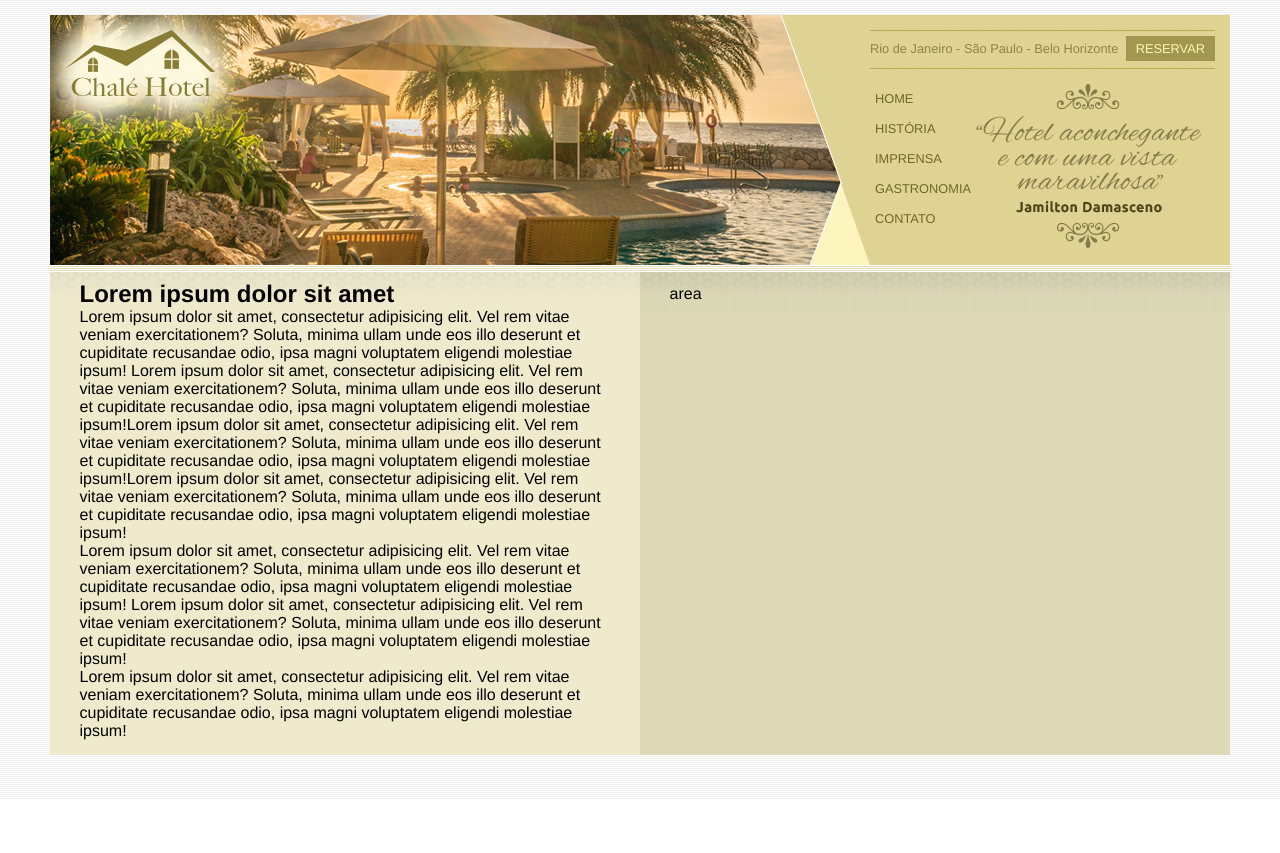
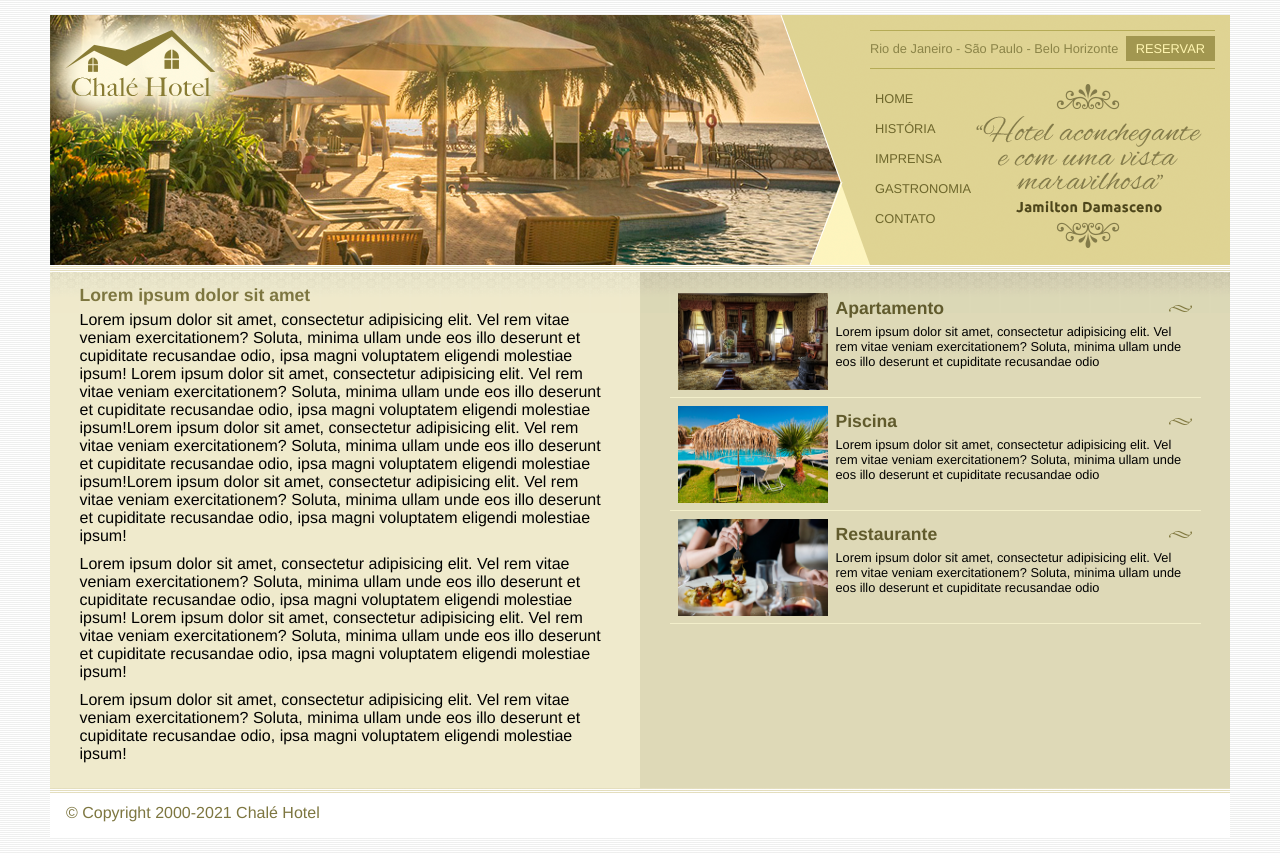
Before and after one commit to betocoutinho/chale-hotel, a plain HTML site: page index.html in a window 1280 px wide. Before the commit the page ends 800 px from the top, so only its background shows below. Drawn offline with Linux system fonts and the light colour scheme.

Commit message:
Conteudo lateral e rodapé

```diff
--- a/css/style.css
+++ b/css/style.css
@@ -7,6 +7,10 @@ body {
     font-family: Helvetica, "Trebuchet MS", sans-serif;
     background: #fff url(../img/bg.png);
     margin: 15px;
+}
+
+a {
+    text-decoration: none;
 }
 
 #container {
@@ -120,6 +124,12 @@ ul#navegacao a:hover {
     padding: 15px 0;
 }
 
+.conteudo {
+    margin: 0 auto;
+    width: 90%;
+
+}
+
 #area-lateral {
     float: right;
     width: 50%;
@@ -127,12 +137,53 @@ ul#navegacao a:hover {
     padding: 20px 0;
 }
 
-.conteudo {
-    margin: 0 auto;
-    width: 90%;
+#beneficios li {
+    padding: 8px;
+    border-bottom: 1px solid #f3efcb;
+    height: 6em;
+}
+
+#beneficios li:hover {
+    background: #f6f3d6;
+    cursor: pointer;
+}
+
+#beneficios li a h3 {
+    font-size: 1.1em;
+    color: #615b2d;
+    padding: 5px 0;
+    background: url(../img/ornamento.png) center right no-repeat;
 
 }
 
+#beneficios li a p{
+    font-size: 0.8em;
+    color: #000;
+}
+
+#beneficios li a img {
+    float: left;
+    margin-right: 8px;
+}
+
+
+
 #rodape {
     clear: both;
+    padding: 16px;
+    background: #fff url(../img/bg-rodape.png) repeat-x top;
+    color: #7d7640;
 }
+
+/* formatadores de texto */
+
+h2 {
+    color: #7d7640;
+    font-size: 1.1em;
+    padding: 5px 0;
+}
+
+p {
+    font-size: 1em;
+    margin-bottom: 10px;
+}
--- a/index.html
+++ b/index.html
@@ -5,7 +5,7 @@
         <meta http-equiv="X-UA-Compatible" content="IE=edge">
         <meta name="viewport" content="width=device-width, initial-scale=1.0">
         <link rel="stylesheet" href="./css/style.css">
-        <title>Document</title>
+        <title>Chalé Hotel</title>
     </head>
     <body>
 
@@ -65,12 +65,44 @@
 
             <div id="area-lateral"> <!--Inicio da area lateral-->
                 <div class="conteudo">
-                    area
+                    <ul id="beneficios">
+                        <li>
+                            <a href="">
+                                <img src="./img/apartamento.jpg" alt="apartamento" width="150px">
+                                <h3>Apartamento</h3>
+                                <p>
+                                    Lorem ipsum dolor sit amet, consectetur adipisicing elit. Vel rem vitae veniam exercitationem? Soluta, minima ullam unde eos illo deserunt et cupiditate recusandae odio
+                                </p>
+                            </a>
+                        </li>
+
+                        <li>
+                            <a href="">
+                                <img src="./img/piscina.jpg" alt="piscina" width="150px" >
+                                <h3>Piscina</h3>
+                                <p>
+                                    Lorem ipsum dolor sit amet, consectetur adipisicing elit. Vel rem vitae veniam exercitationem? Soluta, minima ullam unde eos illo deserunt et cupiditate recusandae odio
+                                </p>
+                            </a>
+                        </li>
+
+                        <li>
+                            <a href="">
+                                <img src="./img/restaurante.jpg" alt="Restaurante" width="150px">
+                                <h3>Restaurante</h3>
+                                <p>
+                                    Lorem ipsum dolor sit amet, consectetur adipisicing elit. Vel rem vitae veniam exercitationem? Soluta, minima ullam unde eos illo deserunt et cupiditate recusandae odio
+                                </p>
+                            </a>
+                        </li>
+
+                    </ul>
+
                 </div>
             </div> <!--Fim da area lateral-->
 
             <div id="rodape"> <!--Inicio do rodape-->
-
+                <span>&copy; Copyright 2000-2021 Chalé Hotel</span>
             </div> <!--Fim do rodape-->
         </div> <!--Fim do container-->
 
```
